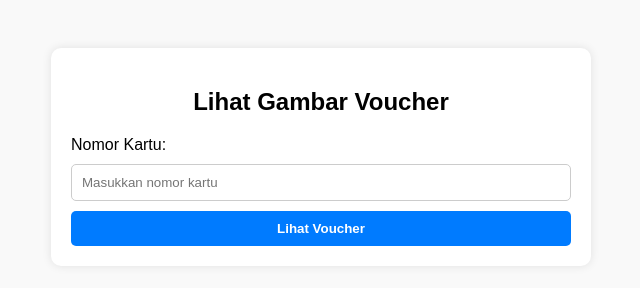
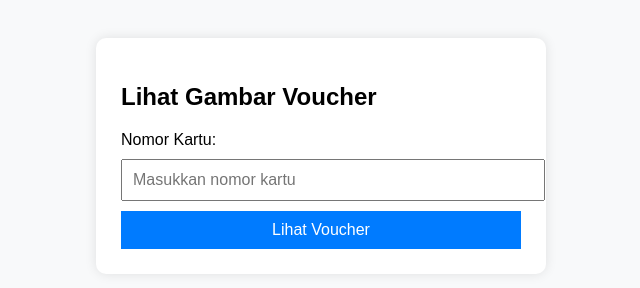
Before and after one commit to kurumisasha/wp, a plain HTML site: page index.html in a window 1280 px wide. Shown: the whole page, without its empty margins (319-959 px from the left). Drawn offline with Linux system fonts and the light colour scheme.

Commit message:
Update style.css

```diff
--- a/style.css
+++ b/style.css
@@ -1,41 +1,29 @@
 body {
   font-family: Arial, sans-serif;
-  background-color: #f9f9f9;
-  padding: 40px;
+  background: #f8f9fa;
+  padding: 30px;
 }
 
 .container {
-  max-width: 500px;
+  max-width: 400px;
   margin: auto;
-  padding: 20px;
-  background: #ffffff;
-  box-shadow: 0 0 10px rgba(0,0,0,0.1);
+  background: white;
+  padding: 25px;
   border-radius: 10px;
+  box-shadow: 0 0 12px rgba(0,0,0,0.1);
 }
 
-h2, h3 {
-  text-align: center;
-}
-
-form {
-  display: flex;
-  flex-direction: column;
-  gap: 10px;
-}
-
-input[type="text"] {
+input, button {
+  width: 100%;
   padding: 10px;
-  border: 1px solid #ccc;
-  border-radius: 5px;
+  margin-top: 10px;
+  font-size: 16px;
 }
 
 button {
-  padding: 10px;
   background-color: #007bff;
   color: white;
-  font-weight: bold;
   border: none;
-  border-radius: 5px;
   cursor: pointer;
 }
 
@@ -43,17 +31,13 @@ button:hover {
   background-color: #0056b3;
 }
 
-#voucherResult {
-  margin-top: 20px;
-  text-align: center;
-}
-
-#voucherImage {
-  max-width: 100%;
-  border: 1px solid #ccc;
-  margin-top: 10px;
-}
-
 .hidden {
   display: none;
 }
+
+pre {
+  background: #efefef;
+  padding: 10px;
+  border-radius: 5px;
+  overflow-x: auto;
+}
```
